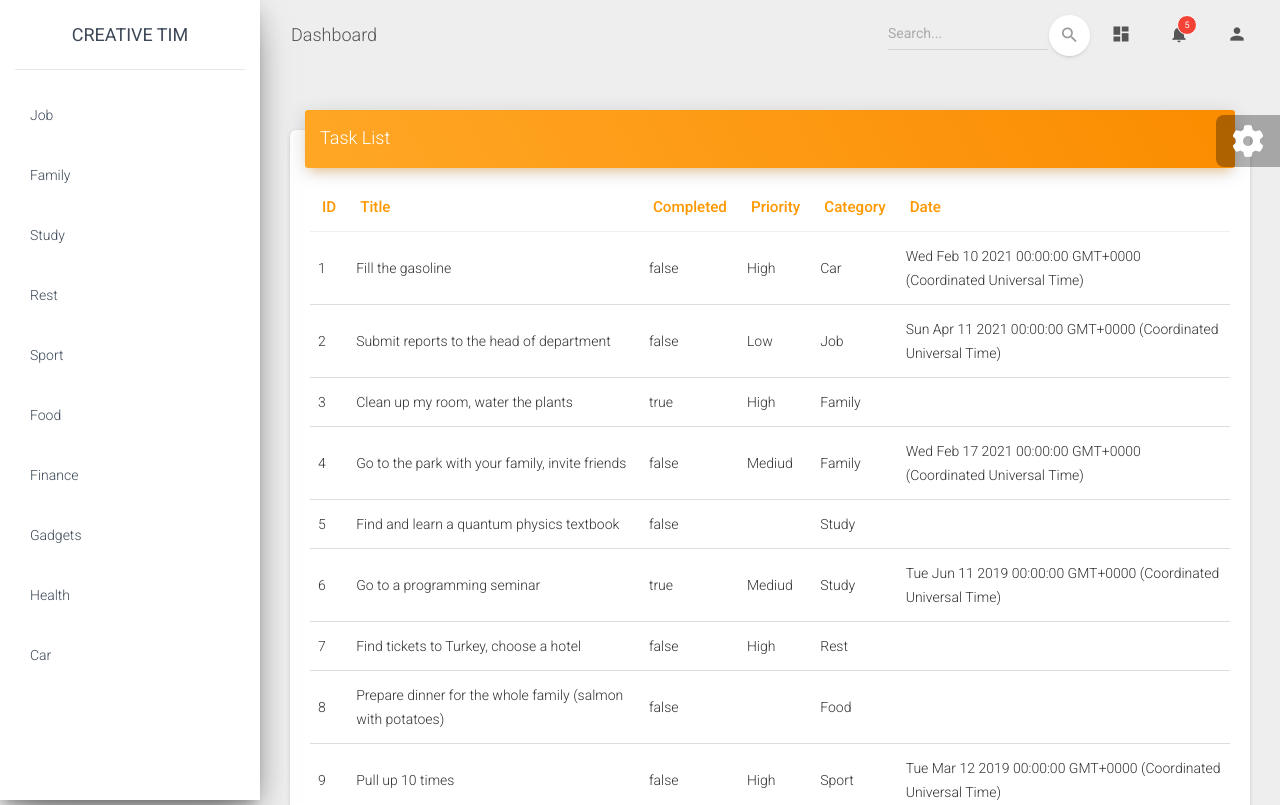
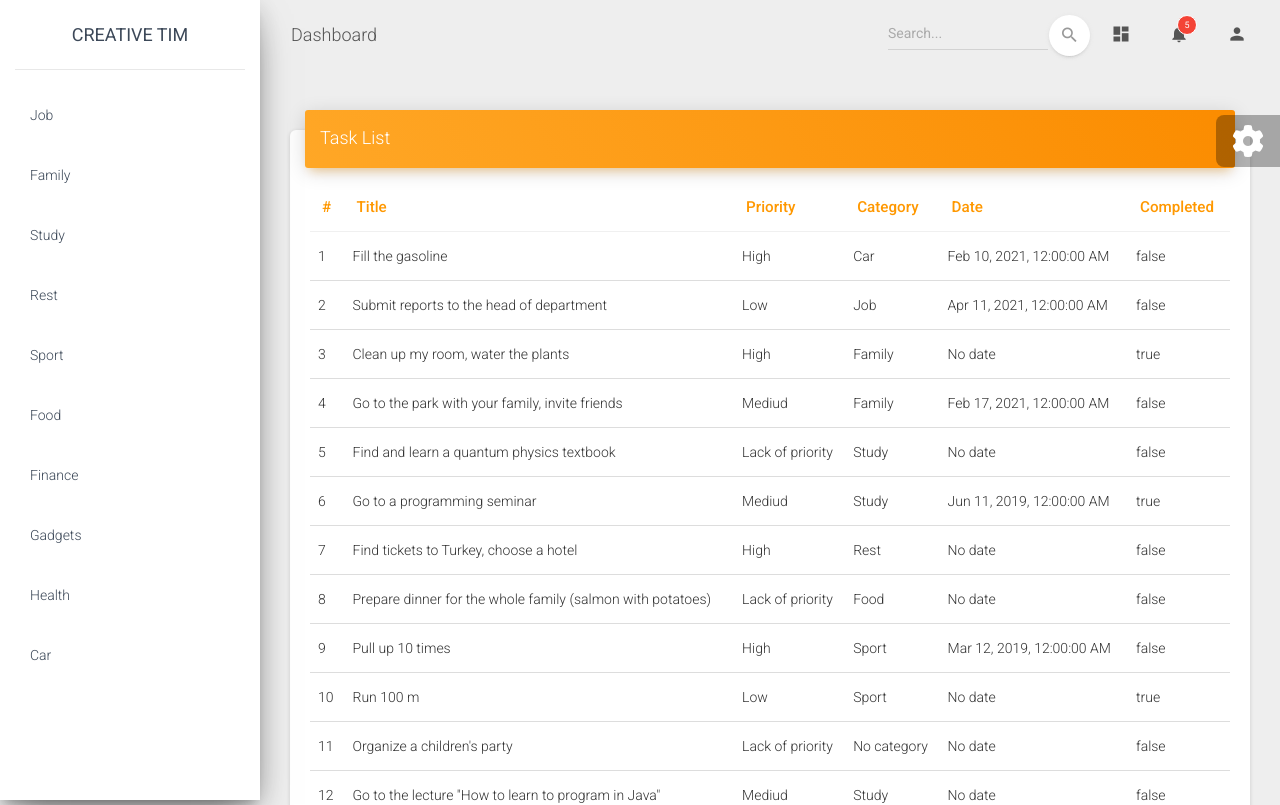
Before and after one commit to AndrewPopenko/angular-todo, an Angular app: page / in a window 1280 px wide. Shown: the top 805 px of the page. Built offline with nearby package versions, Linux system fonts and the light colour scheme.

Commit message:
use pipeline for date; dynamic css class for selected categories

```diff
--- a/src/app/views/categories/categories.component.css
+++ b/src/app/views/categories/categories.component.css
@@ -0,0 +1,3 @@
+.pointer {
+    cursor: pointer;
+}
--- a/src/app/views/categories/categories.component.html
+++ b/src/app/views/categories/categories.component.html
@@ -9,7 +9,11 @@ x<div class="sidebar" data-color="purple" data-background-color="white" data-ima
       </a></div>
     <div class="sidebar-wrapper">
       <ul class="nav">
-        <li class="nav-item" *ngFor="let item of categories" >
+        <li
+        class="nav-item pointer"
+        *ngFor="let item of categories"
+        [class.active]="selectedCategory === item"
+        >
           <a class="nav-link" (click)="showTasksByCategory(item)">
             <!-- <i class="material-icons">dashboard</i> -->
             <p>{{ item.title }}</p>
--- a/src/app/views/categories/categories.component.ts
+++ b/src/app/views/categories/categories.component.ts
@@ -10,6 +10,7 @@ import { DataHandlerService } from 'src/app/service/data-handler.service';
 export class CategoriesComponent implements OnInit {
 
   categories: Category[];
+  selectedCategory?: Category;
 
   constructor(private dataHandler: DataHandlerService) {
     this.categories = [];
@@ -20,6 +21,7 @@ export class CategoriesComponent implements OnInit {
   }
 
   showTasksByCategory(category: Category) {
+    this.selectedCategory = category;
     this.dataHandler.fillTasksByCategory(category);
   }
 }
--- a/src/app/views/tasks/tasks/tasks.component.html
+++ b/src/app/views/tasks/tasks/tasks.component.html
@@ -5,40 +5,22 @@
   <div class="card-body table-responsive">
     <table class="table table-hover">
       <thead class="text-warning">
-      <th>ID</th>
+        <th>#</th>
         <th>Title</th>
-      <th>Completed</th>
         <th>Priority</th>
         <th>Category</th>
         <th>Date</th>
+        <th>Completed</th>
       </thead>
       <tbody>
-      <tr *ngFor="let item of tasks">
-        <td>{{ item.id }}</td>
+        <tr *ngFor="let item of tasks; let i = index;">
+          <td>{{ i + 1 }}</td>
           <td>{{ item.title }}</td>
+          <td>{{ item.priority?.title ? item.priority?.title : 'Lack of priority' }}</td>
+          <td>{{ item.category?.title ? item.category?.title : 'No category' }}</td>
+          <td>{{ item.date ? (item.date | date : 'medium') : 'No date' }}</td>
           <td>{{ item.completed }}</td>
-        <td>{{ item.priority?.title }}</td>
-        <td>{{ item.category?.title }}</td>
-        <td>{{ item.date }}</td>
         </tr>
-      <!-- <tr>
-        <td>2</td>
-        <td>Minerva Hooper</td>
-        <td>$23,789</td>
-        <td>Curaçao</td>
-      </tr>
-      <tr>
-        <td>3</td>
-        <td>Sage Rodriguez</td>
-        <td>$56,142</td>
-        <td>Netherlands</td>
-      </tr>
-      <tr>
-        <td>4</td>
-        <td>Philip Chaney</td>
-        <td>$38,735</td>
-        <td>Korea, South</td>
-      </tr> -->
       </tbody>
     </table>
   </div>
```
Lines whose indentation alone changed are shown as unchanged.
